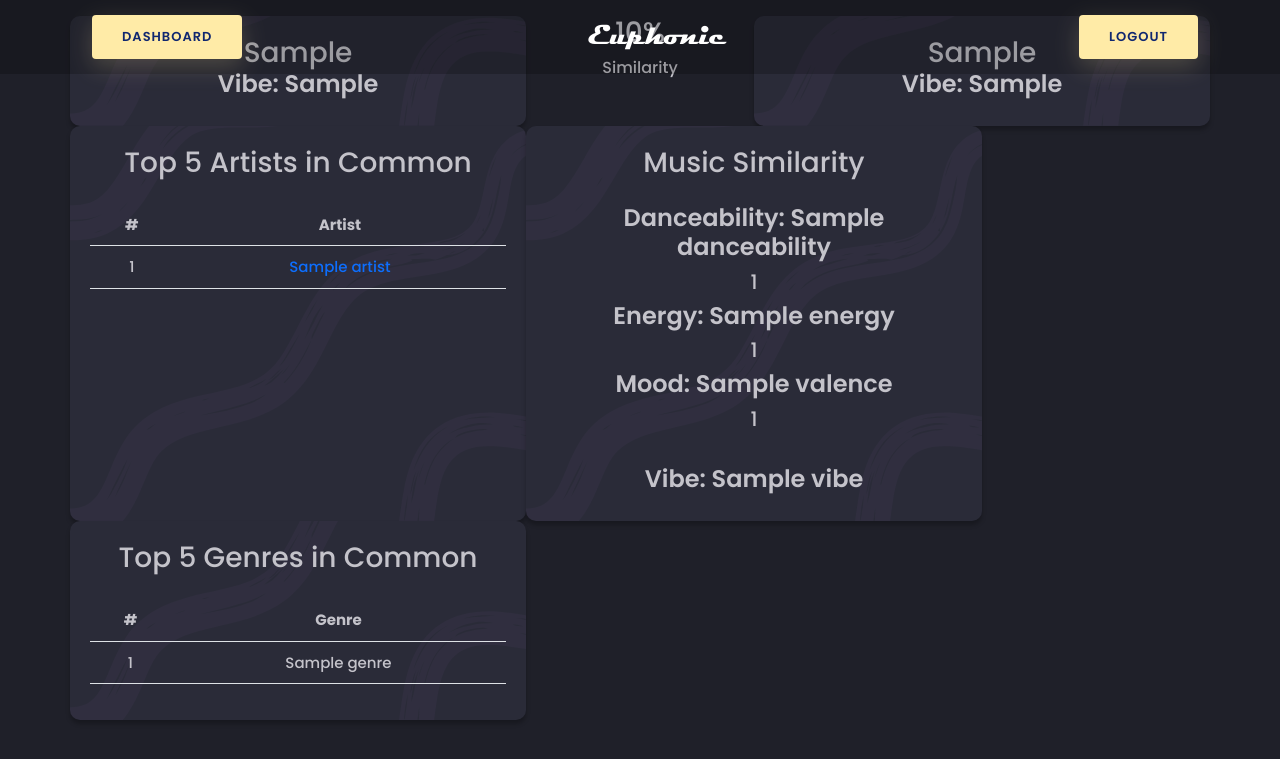
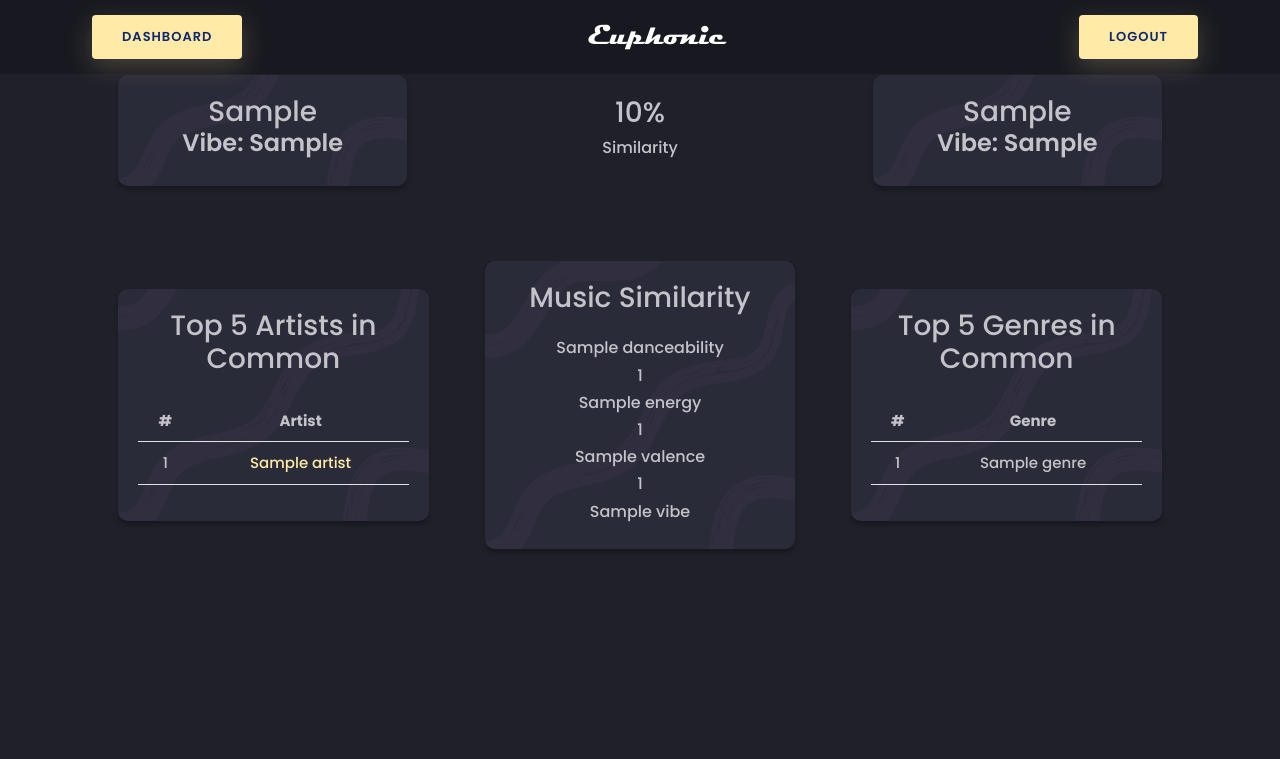
Before and after one commit to Scooney6/Euphonic, a Flask app: template Flask/templates/compare.html in a window 1280 px wide. Shown: the top 759 px of the page. Run offline with Flask 2, Linux system fonts and the light colour scheme; the template is opened without the code that fills it: most values are stand-ins (such as "Sample title", 1, 10 or a date in 2020); parts of the project's set-up code (start-up, migrations or seed data) failed here and were passed over; some libraries are stand-ins or nearby versions.

Commit message:
Compare Page UI Change

```diff
--- a/Flask/static/css/style.css
+++ b/Flask/static/css/style.css
@@ -437,7 +437,6 @@
 }
 
 .user {
-  width: 40%;
   text-align: center;
   background-color: #2a2b38;
   background-image: url('pat.svg');
--- a/Flask/templates/compare.html
+++ b/Flask/templates/compare.html
@@ -35,25 +35,25 @@
     </nav>
 
     <!-- Body -->
-    <div class="section mt-3">
+    <div class="section">
         <div class="container">
-            <div class="row justify-content-around">
-                <div class="user">
+            <div class="row my-5 justify-content-around">
+                <div class="col mx-5 my-auto user">
                     <h3>{{ user1 }}</h3>
                     <h4>Vibe: {{ user1_vibe }}</h4>
                 </div>
-                <div class="comparison-score">
+                <div class="col mx-5 my-5 comparison-score">
                     <h3>{{ score }}%</h3>
                     <h6>Similarity</h6>
                 </div>
-                <div class="user">
+                <div class="col mx-5 my-auto user">
                     <h3>{{ user2 }}</h3>
                     <h4>Vibe: {{ user2_vibe }}</h4>
                 </div>
             </div>
-            <div class="row">
-                <div class="user">
-                    <div class="col-md-12">
+            <div class="row justify-content-around">
+                <div class="user col mx-5 my-auto">
+                    <!-- <div class="col-md-12"> -->
                     <h3 class="text-center mb-4">Top 5 Artists in Common</h3>
                     <table class="table">
                         <thead>
@@ -66,28 +66,24 @@
                             {% for artist in shared_artists %}
                             <tr>
                                 <td>{{ loop.index }}</td>
-                                    <td><a href="{{ artist['href'] }}">{{ artist['name'] }}</a></td>
+                                <td><a href="{{ artist['href'] }}" class="link">{{ artist['name'] }}</a></td>
                             </tr>
                             {% endfor %}
                         </tbody>
                     </table>
+                    <!-- </div> -->
                 </div>
+                <div class="user col mx-2 my-auto">
+                    <h3 class="text-center mb-4">Music Similarity</h3>
+                    <h6>{{ music_similarity['danceability'] }}</h6>
+                    <h6>{{ music_similarity['danceability_percent'] }}</h6>
+                    <h6>{{ music_similarity['energy'] }}</h6>
+                    <h6>{{ music_similarity['energy_percent'] }}</h6>
+                    <h6>{{ music_similarity['valence'] }}</h6>
+                    <h6>{{ music_similarity['valence_percent'] }}</h6>
+                    <h6>{{ music_similarity['vibe'] }}</h6>
                 </div>
-                <div class="user">
-                    <div class="col-md-12">
-                        <h3 class="text-center mb-4">Music Similarity</h3>
-                        <h4>Danceability: {{ music_similarity['danceability'] }}</h4>
-                        <h5> {{ music_similarity['danceability_percent'] }}</h5>
-                        <h4>Energy: {{ music_similarity['energy'] }}</h4>
-                        <h5> {{ music_similarity['energy_percent'] }}</h5>
-                        <h4>Mood: {{ music_similarity['valence'] }}</h4>
-                        <h5> {{ music_similarity['valence_percent'] }}</h5>
-                        <br>
-                        <h4>Vibe: {{ music_similarity['vibe'] }}</h4>
-                    </div>
-                </div>
-                <div class="user">
-                    <div class="col-md-12">
+                <div class="user col mx-5 my-auto">
                     <h3 class="text-center mb-4">Top 5 Genres in Common</h3>
                     <table class="table">
                         <thead>
@@ -105,7 +101,6 @@
                             {% endfor %}
                         </tbody>
                     </table>
-                    </div>
                 </div>
             </div>
         </div>
```
Also changed, not shown: Flask/templates/home.html (+4 -4 lines). Lines whose indentation alone changed are shown as unchanged.
